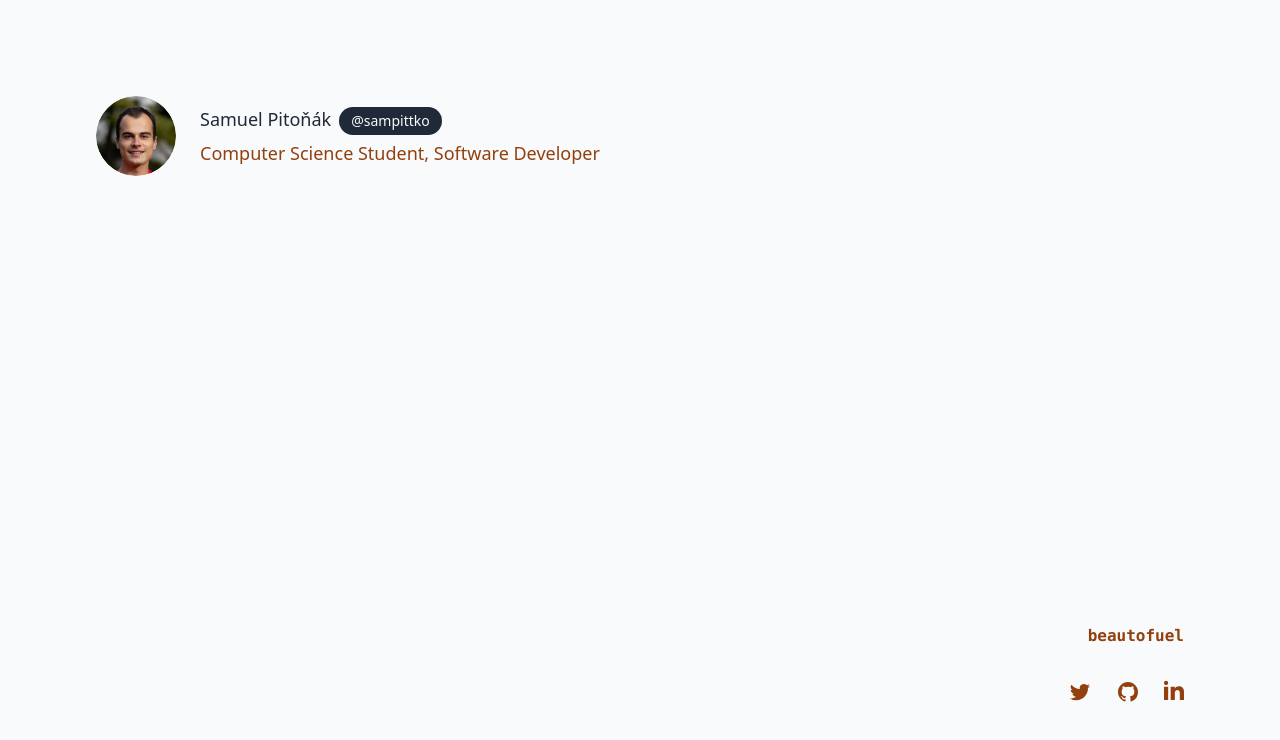
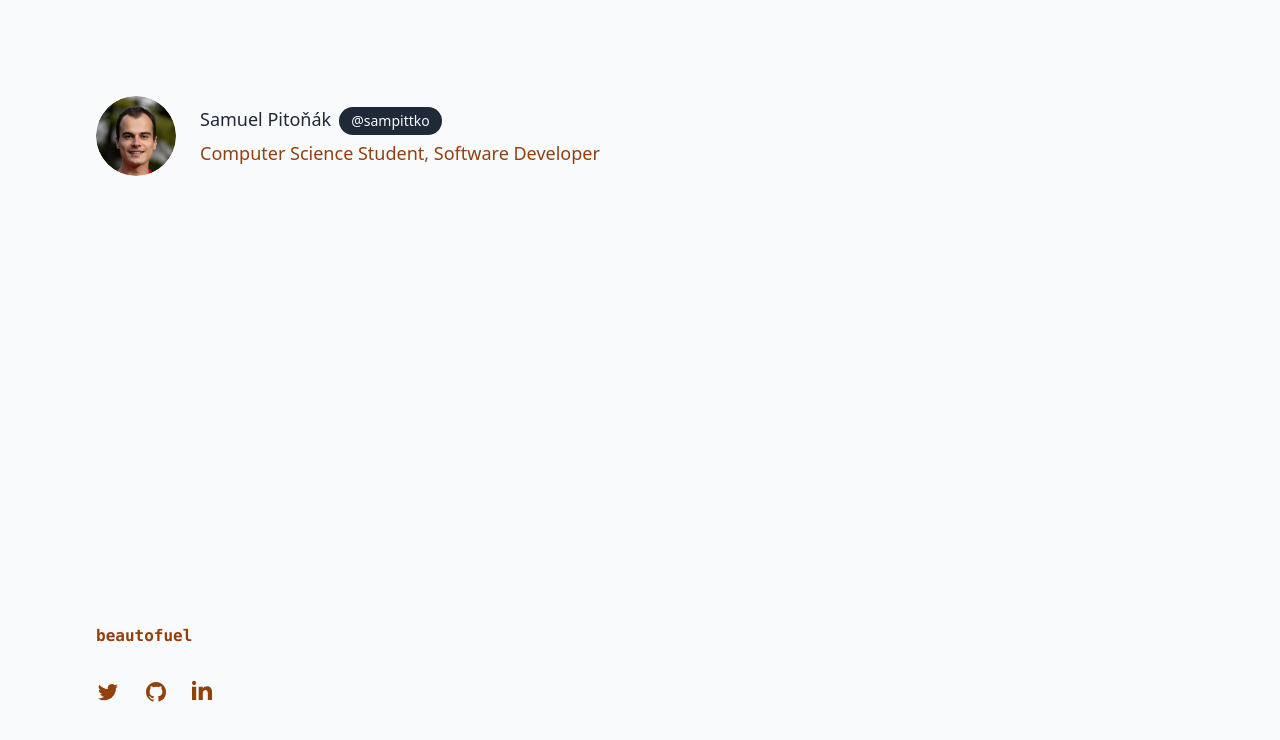
Before and after one commit to sampittko/samuelpitonak.sk, a Gatsby site: page / in a window 1280 px wide. Built offline with nearby package versions, Linux system fonts and the light colour scheme; Gatsby itself is replaced by a stand-in of ours.

Commit message:
These are the last tweaks for today, I promise

```diff
--- a/src/components/footer/index.js
+++ b/src/components/footer/index.js
@@ -2,7 +2,7 @@ import { graphql, useStaticQuery } from "gatsby"
 import React from "react"
 import Socials from "./socials"
 
-const Footer = ({ className }) => {
+const Footer = () => {
   const data = useStaticQuery(graphql`
     query {
       site {
@@ -27,17 +27,17 @@ const Footer = ({ className }) => {
   const { thesis } = data.site.siteMetadata
 
   return (
-    <footer className={className}>
+    <footer className="text-center md:text-left">
       <a
         href={thesis.link}
         rel="noreferrer"
-        className="font-mono font-bold text-amber-800 hover:text-amber-900 hover:italic"
+        className="font-mono font-bold text-amber-800 hover:text-amber-900"
       >
         {thesis.text}
       </a>
       <Socials
         {...socials}
-        className="flex justify-center pt-4 space-x-6 md:pt-8 md:order-2"
+        className="flex justify-center pt-6 space-x-6 md:pt-8 md:order-2"
       />
     </footer>
   )
--- a/src/components/layout.js
+++ b/src/components/layout.js
@@ -2,9 +2,9 @@ import React from "react"
 import Footer from "./footer/"
 
 const Layout = ({ children }) => (
-  <div className="flex flex-col items-center justify-between min-h-screen p-10 max-w-screen bg-gray-50 md:p-20 lg:p-24">
-    <main className="md:self-start">{children}</main>
-    <Footer className="text-center md:text-right md:self-end" />
+  <div className="flex flex-col items-center justify-between min-h-screen p-10 md:items-start max-w-screen bg-gray-50 md:p-20 lg:p-24">
+    <main>{children}</main>
+    <Footer />
   </div>
 )
 
--- a/src/templates/index.js
+++ b/src/templates/index.js
@@ -34,10 +34,10 @@ const IndexTemplate = ({ pageContext }) => {
   return (
     <Layout>
       <SEO />
-      <div className="space-x-4 md:flex md:items-center md:justify-center lg:space-x-6">
+      <div className="md:space-x-4 md:flex md:items-center md:justify-center lg:space-x-6">
         <Img
           fluid={fluid}
-          className="w-24 h-24 mx-auto my-5 rounded-full md:m-0 md:w-16 md:inline-block md:h-16 lg:w-20 lg:h-20"
+          className="w-24 h-24 mx-auto mb-5 rounded-full md:m-0 md:w-16 md:inline-block md:h-16 lg:w-20 lg:h-20"
           alt={author.fullname}
         />
         <div className="space-y-1 font-medium leading-6 md:inline-block md:text-lg">
```
